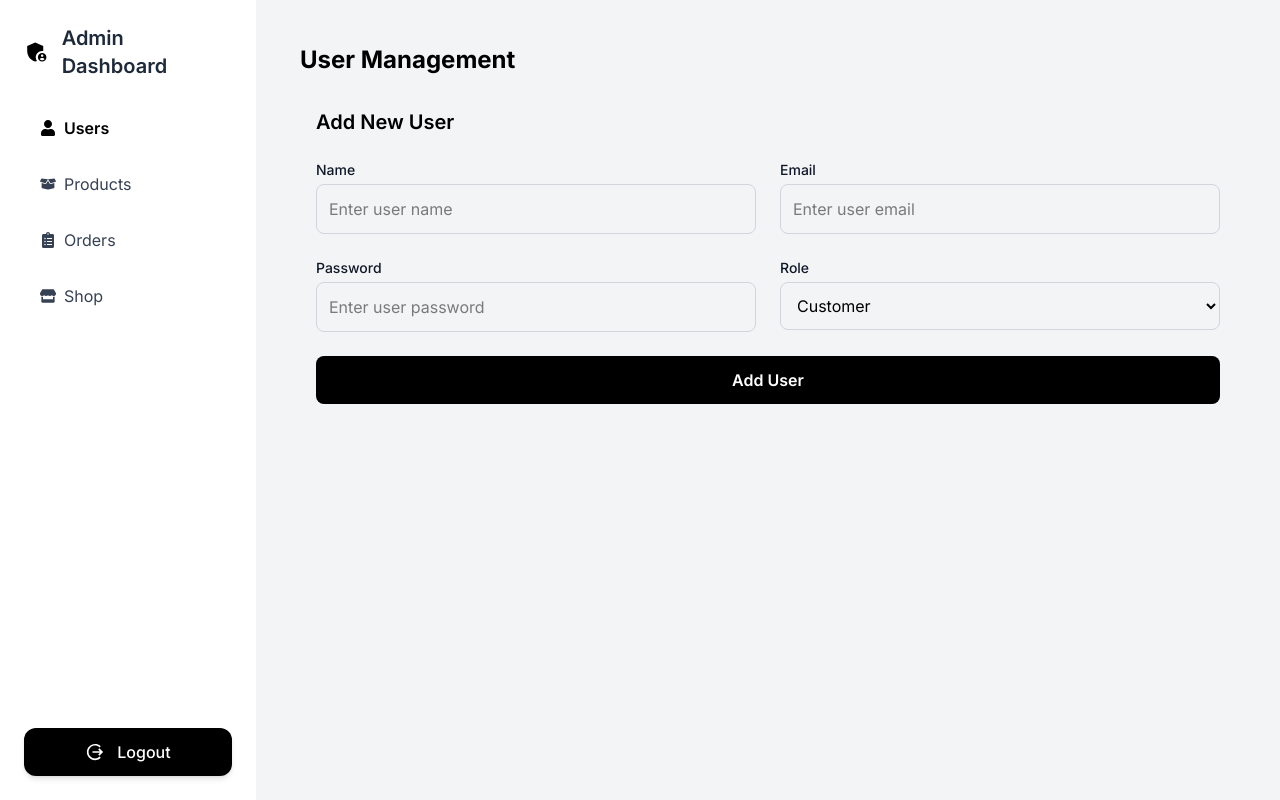
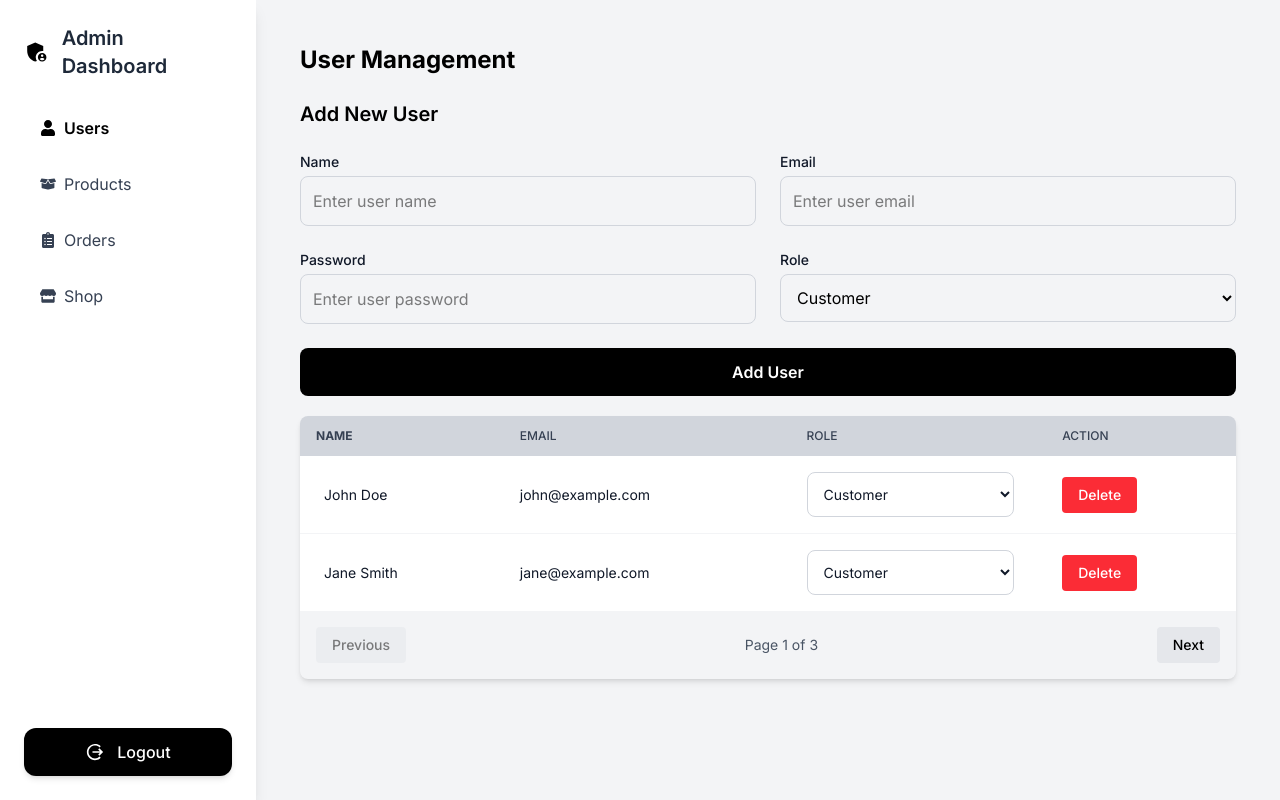
Before and after one commit to ReeturajKumar/CartNova, a React (Vite) app in the folder frontend/: page /admin-panel/users in a window 1280 px wide. Built offline with nearby package versions, Linux system fonts and the light colour scheme.

Commit message:
Add role on UI and user management 2

```diff
--- a/frontend/src/components/Admin/AdminSidebar.jsx
+++ b/frontend/src/components/Admin/AdminSidebar.jsx
@@ -12,7 +12,7 @@ const AdminSidebar = () => {
   }
 
   return (
-    <div className="h-screen flex flex-col justify-between p-6">
+    <div className="fixed left-0 top-0 h-full w-64 bg-white shadow-lg flex flex-col justify-between p-6 z-50">
       <div>
         <div className="mb-6">
           <Link to="/admin-panel" className="text-2xl font-bold">
--- a/frontend/src/components/Admin/UserManagement.jsx
+++ b/frontend/src/components/Admin/UserManagement.jsx
@@ -3,19 +3,40 @@ import React, { useState } from "react";
 const UserManagement = () => {
   const users = [
     {
+      _id: 1,
       name: "John Doe",
-      email: "YQF9F@example.com",
+      email: "john@example.com",
       role: "Admin",
     },
     {
-      name: "John Doe",
-      email: "YQF9F@example.com",
+      _id: 2,
+      name: "Jane Smith",
+      email: "jane@example.com",
+      role: "Customer",
+    },
+    {
+      _id: 3,
+      name: "Mike Johnson",
+      email: "mike@example.com",
       role: "Admin",
     },
     {
-      name: "John Doe",
-      email: "YQF9F@example.com",
+      _id: 4,
+      name: "Sara Lee",
+      email: "sara@example.com",
+      role: "Customer",
+    },
+    {
+      _id: 5,
+      name: "David Kim",
+      email: "david@example.com",
       role: "Admin",
+    },
+    {
+      _id: 6,
+      name: "Alice Brown",
+      email: "alice@example.com",
+      role: "Customer",
     },
   ];
 
@@ -35,13 +56,44 @@ const UserManagement = () => {
 
   const handleSubmit = (e) => {
     e.preventDefault();
+    console.log("New User:", formData);
     setFormData({ name: "", email: "", role: "customer", password: "" });
-    console.log(formData);
   };
+
+  const [currentPage, setCurrentPage] = useState(1);
+  const usersPerPage = 2;
+
+  const indexOfLastUser = currentPage * usersPerPage;
+  const indexOfFirstUser = indexOfLastUser - usersPerPage;
+  const currentUsers = users.slice(indexOfFirstUser, indexOfLastUser);
+  const totalPages = Math.ceil(users.length / usersPerPage);
+
+  const handleNext = () => {
+    if (currentPage < totalPages) setCurrentPage((prev) => prev + 1);
+  };
+
+  const handlePrevious = () => {
+    if (currentPage > 1) setCurrentPage((prev) => prev - 1);
+  };
+
+
+  const handleRoleChange = (userId, newRole) => {
+    console.log(`Updating role for user ${userId} to ${newRole}`);
+  };
+
+
+  const handleDelete = (userId) => {
+    if(window.confirm("Are you sure you want to delete this user?")) {
+      console.log(`Deleting user ${userId}`);
+    }
+  };
+
   return (
     <div className="max-w-7xl mx-auto p-5">
-      <h2 className="text-2xl font-bold mb-4">User Management</h2>
-      <div className="rounded-xl p-4">
+      <h2 className="text-2xl font-bold mb-6">User Management</h2>
+
+      {/* Add User Form */}
+      <div className="rounded-xl mb-5">
         <h3 className="text-xl font-semibold mb-6">Add New User</h3>
         <form
           onSubmit={handleSubmit}
@@ -54,7 +106,7 @@ const UserManagement = () => {
             <input
               type="text"
               name="name"
-              className="p-3 border border-gray-300 rounded-lg w-full focus:outline-none "
+              className="p-3 border border-gray-300 rounded-lg w-full focus:outline-none"
               value={formData.name}
               onChange={handleChange}
               placeholder="Enter user name"
@@ -69,7 +121,7 @@ const UserManagement = () => {
             <input
               type="email"
               name="email"
-              className="p-3 border border-gray-300 rounded-lg w-full focus:outline-none "
+              className="p-3 border border-gray-300 rounded-lg w-full focus:outline-none"
               value={formData.email}
               onChange={handleChange}
               placeholder="Enter user email"
@@ -84,7 +136,7 @@ const UserManagement = () => {
             <input
               type="password"
               name="password"
-              className="p-3 border border-gray-300 rounded-lg w-full focus:outline-none "
+              className="p-3 border border-gray-300 rounded-lg w-full focus:outline-none"
               value={formData.password}
               onChange={handleChange}
               placeholder="Enter user password"
@@ -98,7 +150,7 @@ const UserManagement = () => {
             </label>
             <select
               name="role"
-              className="p-3 border border-gray-300 rounded-lg w-full focus:outline-none "
+              className="p-3 border border-gray-300 rounded-lg w-full focus:outline-none"
               value={formData.role}
               onChange={handleChange}
               required
@@ -118,7 +170,79 @@ const UserManagement = () => {
           </div>
         </form>
       </div>
-    </div>
+
+      {/* User Table */}
+      <div className="overflow-x-auto shadow-md sm:rounded-lg">
+          <table className="min-w-full text-left text-gray-900\">
+            <thead className="bg-gray-300 text-xs uppercase text-gray-700">
+              <tr>
+                <th className="py-3 px-4">
+                  Name
+                </th>
+                <th className="px-6 py-3 text-left text-xs font-medium text-gray-700 uppercase">
+                  Email
+                </th>
+                <th className="px-6 py-3 text-left text-xs font-medium text-gray-700 uppercase">
+                Role
+                </th>
+                <th className="px-6 py-3 text-left text-xs font-medium text-gray-700 uppercase">
+                  Action
+                </th>
+              </tr>
+            </thead>
+            <tbody className="bg-white divide-y divide-gray-100">
+              {currentUsers.map((user) => (
+                <tr key={user._id}>
+                  <td className="px-6 py-4 whitespace-nowrap text-sm text-gray-900">
+                    {user.name}
+                  </td>
+                  <td className="px-6 py-4 whitespace-nowrap text-sm text-gray-900">
+                    {user.email}
+                  </td>
+                  <td className="px-6 py-4 whitespace-nowrap text-sm text-gray-900">
+                    <select value={user.role}
+                    onChange={(e) => handleRoleChange(user._id, e.target.value)}
+                    className="p-3 border border-gray-300 rounded-lg w-full focus:outline-none"
+                    >
+                      <option value="customer">Customer</option>
+                      <option value="admin">Admin</option>
+                    </select>
+                  </td>
+                  <td className="px-6 py-4 whitespace-nowrap text-sm">
+                    <button
+                      onClick={() => handleDelete(user._id)}
+                      className="px-4 py-2 bg-red-500 text-white text-sm font-medium rounded hover:bg-red-600 transition duration-300"
+                    >
+                      Delete
+                    </button>
+                  </td>
+                </tr>
+              ))}
+            </tbody>
+          </table>
+
+          {/* Pagination Controls */}
+          <div className="flex justify-between items-center p-4">
+            <button
+              onClick={handlePrevious}
+              disabled={currentPage === 1}
+              className="px-4 py-2 bg-gray-200 text-sm font-medium rounded disabled:opacity-50"
+            >
+              Previous
+            </button>
+            <span className="text-sm text-gray-600">
+              Page {currentPage} of {totalPages}
+            </span>
+            <button
+              onClick={handleNext}
+              disabled={currentPage === totalPages}
+              className="px-4 py-2 bg-gray-200 text-sm font-medium rounded disabled:opacity-50"
+            >
+              Next
+            </button>
+          </div>
+        </div>
+      </div>
   );
 };
 
```
